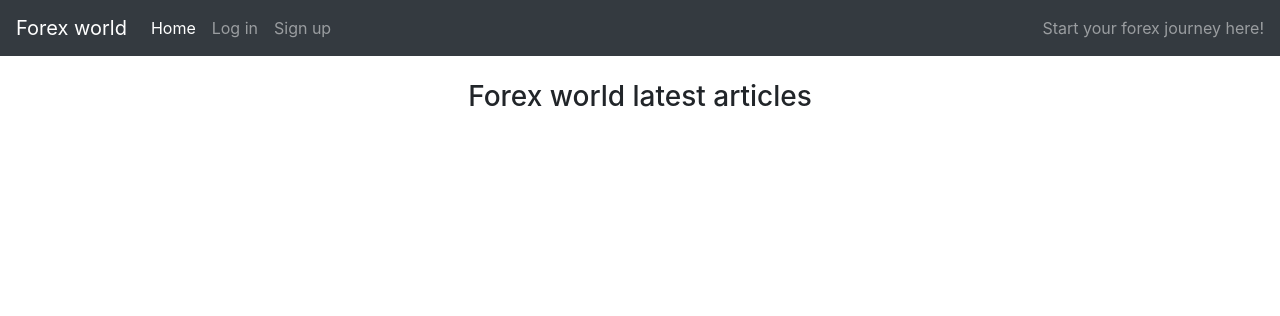
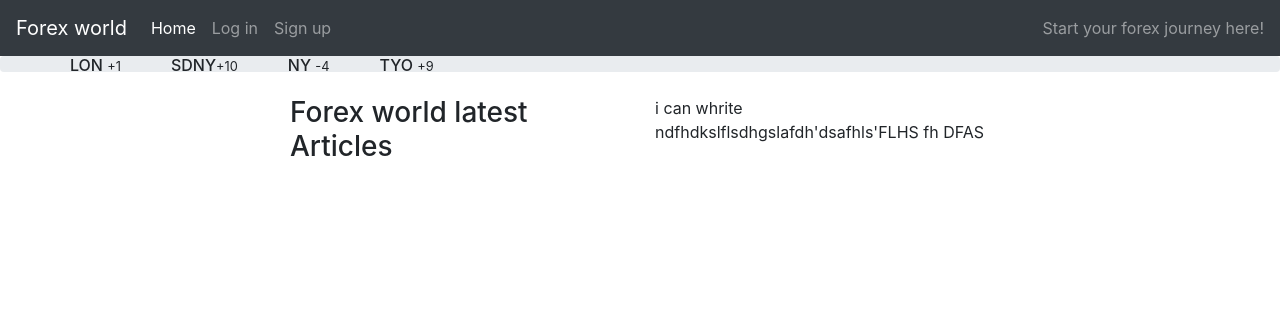
Before and after one commit to KameliyaN/testProject, a Django app: page /common_app/ in a window 1280 px wide. Shown: the top 316 px of the page. Run offline with Django 3.2, Linux system fonts and the light colour scheme; data that the repository does not hold is empty; some libraries are stand-ins or nearby versions.

Commit message:
templates changes

```diff
--- a/templates/base.html
+++ b/templates/base.html
@@ -14,7 +14,8 @@
 
 <nav class="navbar navbar-expand-lg navbar-dark bg-dark">
     <a class="navbar-brand" href="#">Forex world</a>
-  <button class="navbar-toggler" type="button" data-toggle="collapse" data-target="#navbarText" aria-controls="navbarText" aria-expanded="false" aria-label="Toggle navigation">
+    <button class="navbar-toggler" type="button" data-toggle="collapse" data-target="#navbarText"
+            aria-controls="navbarText" aria-expanded="false" aria-label="Toggle navigation">
         <span class="navbar-toggler-icon"></span>
     </button>
     <div class="collapse navbar-collapse" id="navbarText">
@@ -34,6 +35,18 @@
     </span>
     </div>
 </nav>
+<div class="progress">
+    <div class="container color-white">
+        <div class="row" style="text-align: center">
+                <div  style="margin-right:50px" ><h6>LON <small>+1</small></h6></div>
+                <div style="margin-right:50px"><h6>SDNY<small>+10</small></h6></div>
+                <div style="margin-right:50px"><h6>NY <small>-4</small></h6></div>
+                <div style="margin-right:50px"><h6>TYO <small>+9</small></h6></div>
+
+        </div>
+
+    </div>
+</div>
 
 
 <br>
--- a/templates/common_app/index.html
+++ b/templates/common_app/index.html
@@ -1,16 +1,36 @@
 {% extends 'base.html' %}
 <body>
 {% block body_block %}
-    <div class="container"></div>
-    <h3 class='text-center'>Forex world latest articles</h3>
+    <div class="container-fluid">
+        <div class="row">
+            <div class="col">
+
+
+                <h3>Forex world latest Articles</h3>
                 <br>
                 <ul>
                     {% for article in articles %}
                         <li>
+
                             <a href="{{ article.get_absolute_url }}">{{ article.title }}</a>
+                            <p><em>Author:{{ article.user.user.username }}</em></p>
+                            {{ comment.article.text }}
+
                         </li>
                     {% endfor %}
                 </ul>
+            </div>
+        <br>
+            <div class="col">
+               i can whrite ndfhdkslflsdhgslafdh'dsafhls'FLHS
+                fh
+
+                DFAS
+            </div>
+
+        </div>
+
+    </div>
 {% endblock %}
 </body>
 </html>
```
Lines whose indentation alone changed are shown as unchanged.
